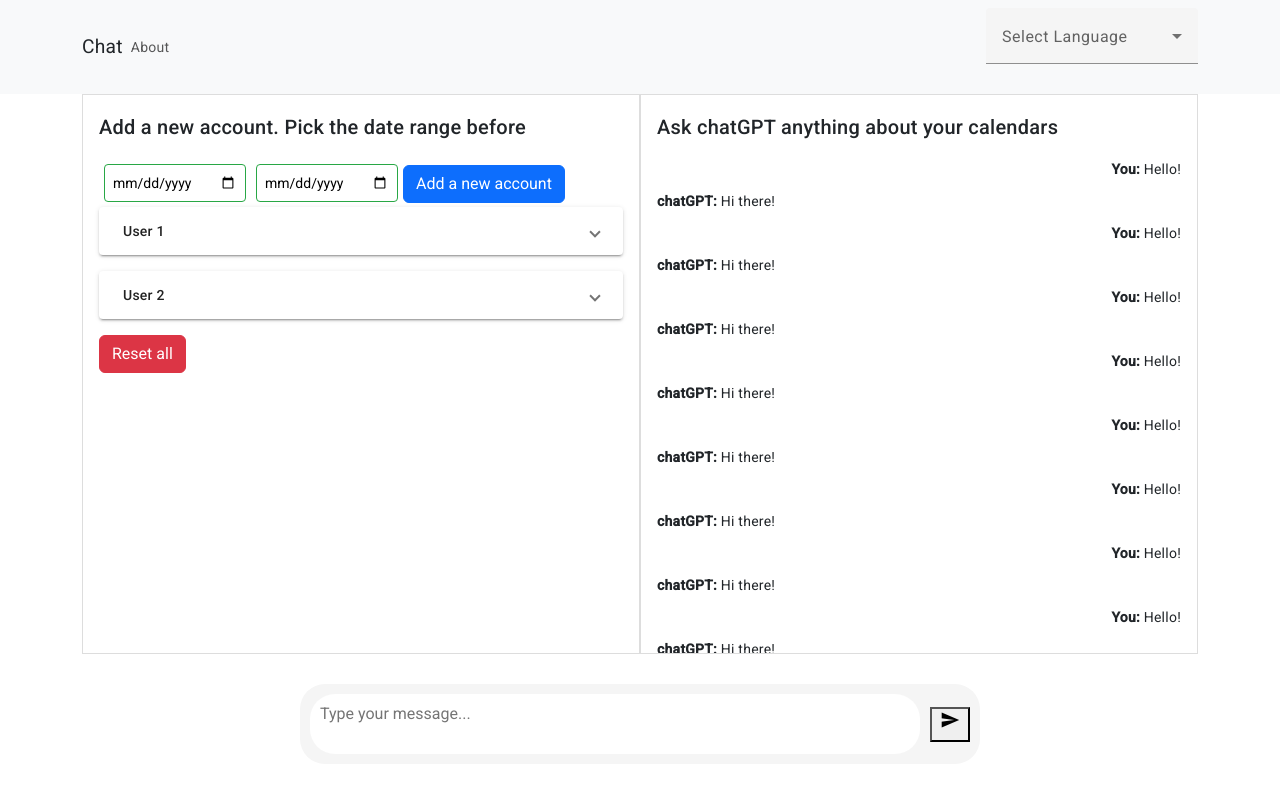
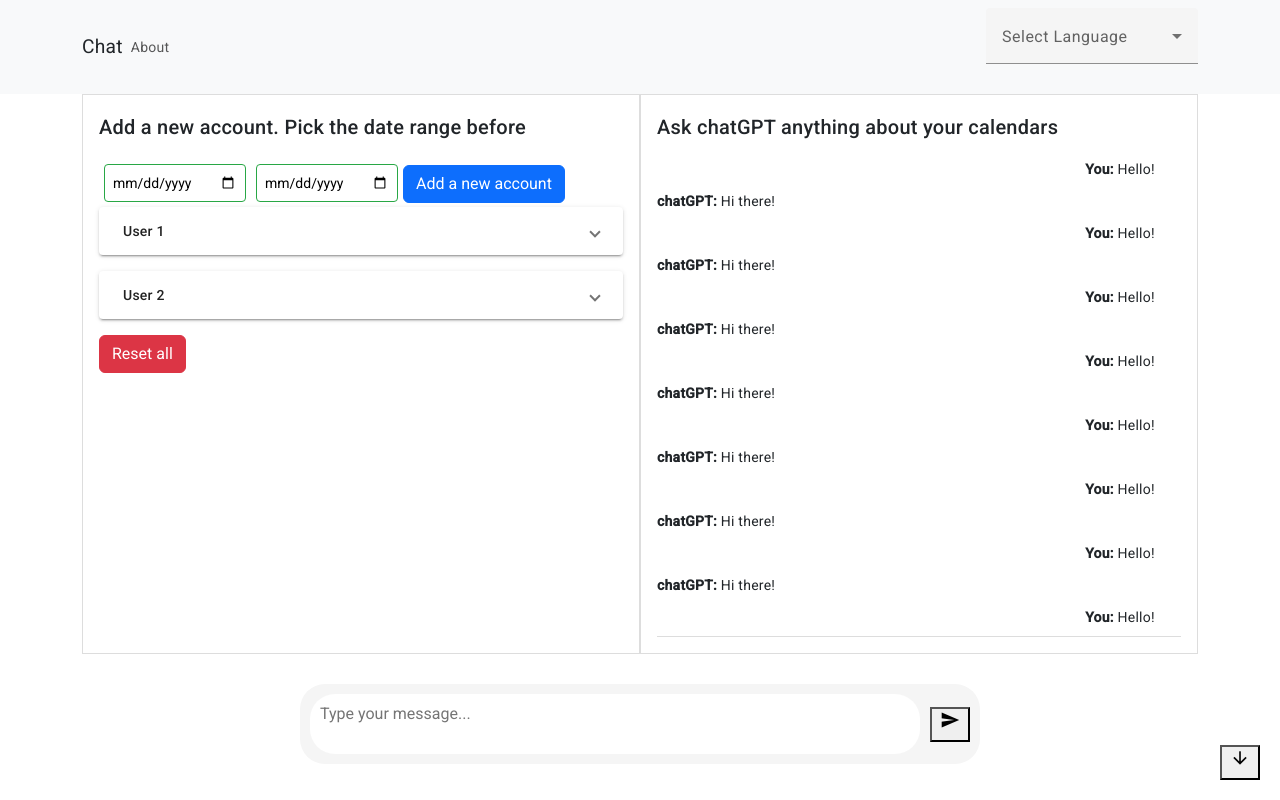
Before and after one commit to antoinebou12/VGCC_frontend, an Angular app in the folder vgcc_frontend/: page / in a window 1280 px wide. Built offline with nearby package versions, Linux system fonts and the light colour scheme.

Commit message:
added scroll down button

```diff
--- a/vgcc_frontend/src/app/landing-page/landing-page.component.css
+++ b/vgcc_frontend/src/app/landing-page/landing-page.component.css
@@ -134,3 +134,17 @@
 input[type="date"]:not(:placeholder-shown) {
   border-color: #28a745; /* Change border color when input has a value */
 }
+
+.scroll-down-button {
+  position: fixed;
+  bottom: 20px;
+  right: 20px;
+}
+
+.chat-messages {
+  /* Add styles for chat messages container */
+  padding-right: 5%;
+  overflow-y: auto;
+  height: 300vh; /* Adjust the height as needed */
+  position: relative; /* Ensure button stays fixed inside chat panel */
+}
--- a/vgcc_frontend/src/app/landing-page/landing-page.component.html
+++ b/vgcc_frontend/src/app/landing-page/landing-page.component.html
@@ -20,6 +20,11 @@
   </div>
   <div class="right-panel">
     <h2>Ask chatGPT anything about your calendars</h2>
+    <div>
+      <button *ngIf="showScrollDownButton" mat-icon-button class="scroll-down-button" color="primary" (click)="scrollToBottom()">
+        <mat-icon>arrow_downward</mat-icon>
+      </button>
+    </div>
     <div class="chat-messages">
       <div *ngFor="let message of chatMessages" [ngClass]="{'sender-message': message.senderType === 'sender', 'receiver-message': message.senderType === 'receiver'}">
         <p><strong>{{ message.sender }}:</strong> {{ message.message }}</p>
--- a/vgcc_frontend/src/app/landing-page/landing-page.component.ts
+++ b/vgcc_frontend/src/app/landing-page/landing-page.component.ts
@@ -55,4 +55,21 @@
       textarea.style.height = (textarea.scrollHeight + 2) + 'px'; // Adjust height
     }
   }
+
+  showScrollDownButton: boolean = true;
+
+  // Function to handle chat panel scroll event
+  onChatScroll(event: Event) {
+    const chatPanel = event.target as HTMLElement;
+    // Check if the chat panel is scrolled up
+    this.showScrollDownButton = chatPanel.scrollTop + chatPanel.clientHeight < chatPanel.scrollHeight;
+  }
+
+  // Function to scroll to the top of the chat panel
+  scrollToBottom() {
+    const chatPanel = document.querySelector('.chat-messages') as HTMLElement;
+    if (chatPanel) {
+      chatPanel.scrollTop = chatPanel.scrollHeight;
+    }
+  }
 }
```
